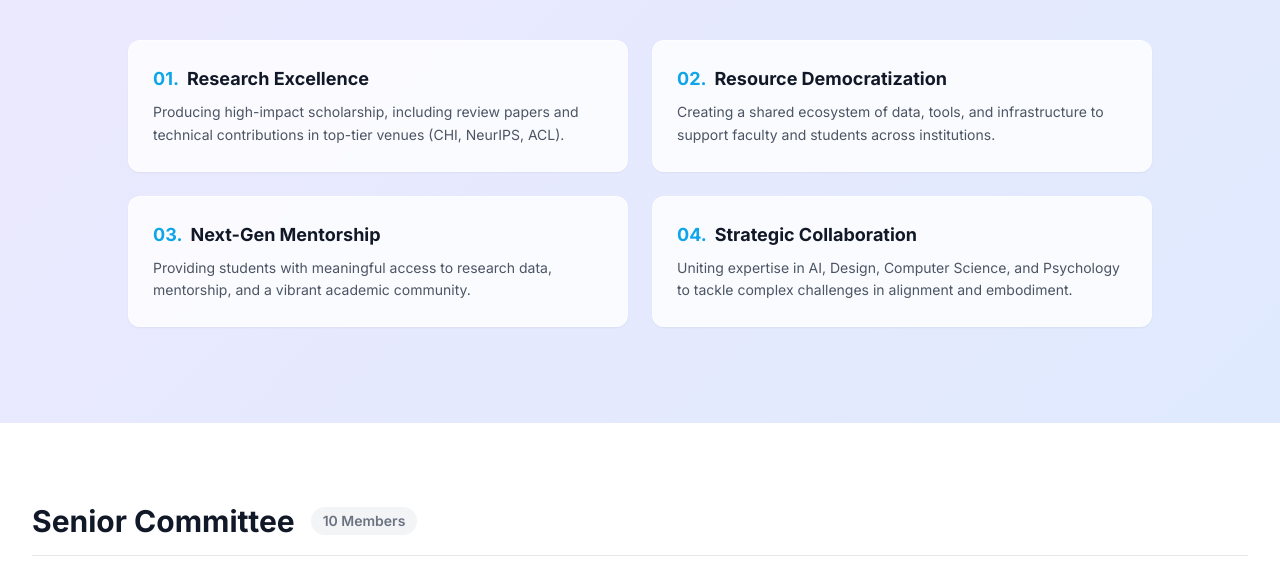
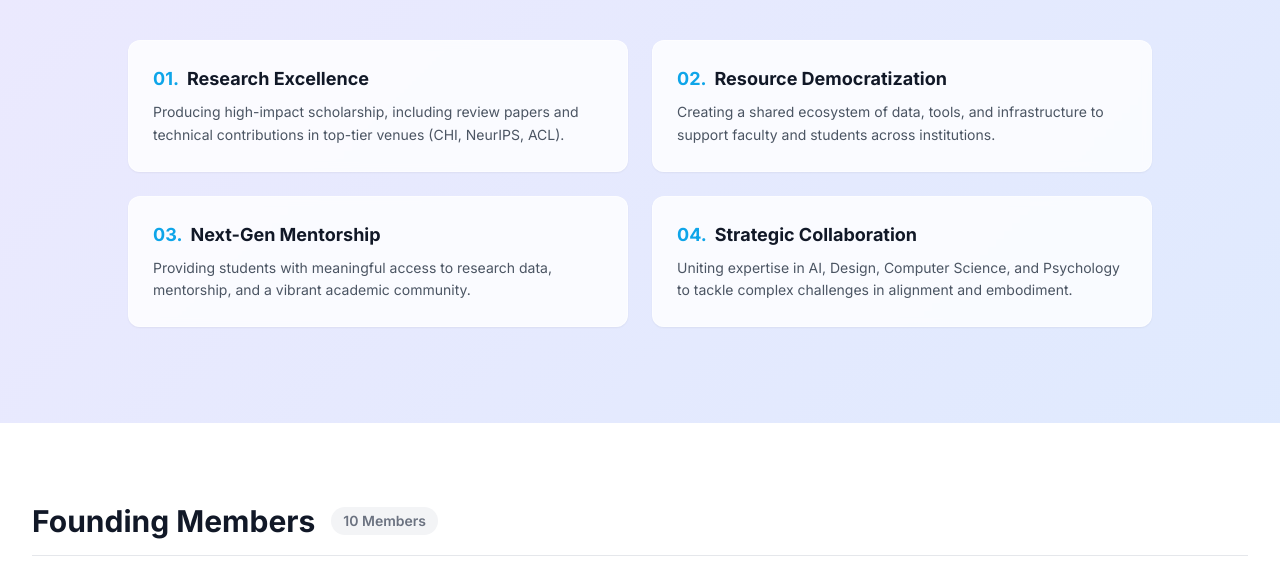
Before and after one commit to renkaima/REACH, a plain HTML site: page index.html in a window 1280 px wide. Shown: the part 377-952 px from the top of the page. Drawn offline with nearby package versions, Linux system fonts and the light colour scheme.

Commit message:
update founding member tag

```diff
--- a/index.html
+++ b/index.html
@@ -148,7 +148,7 @@
     <main class="max-w-7xl mx-auto px-4 sm:px-6 lg:px-8 py-20">
 
         <div class="flex items-center mb-12 border-b border-gray-200 pb-4">
-            <h3 class="text-3xl font-bold text-primary">Senior Committee</h3>
+            <h3 class="text-3xl font-bold text-primary">Founding Members</h3>
             <span class="ml-4 bg-gray-100 text-gray-500 text-sm font-semibold px-3 py-1 rounded-full">10 Members</span>
         </div>
 
```
